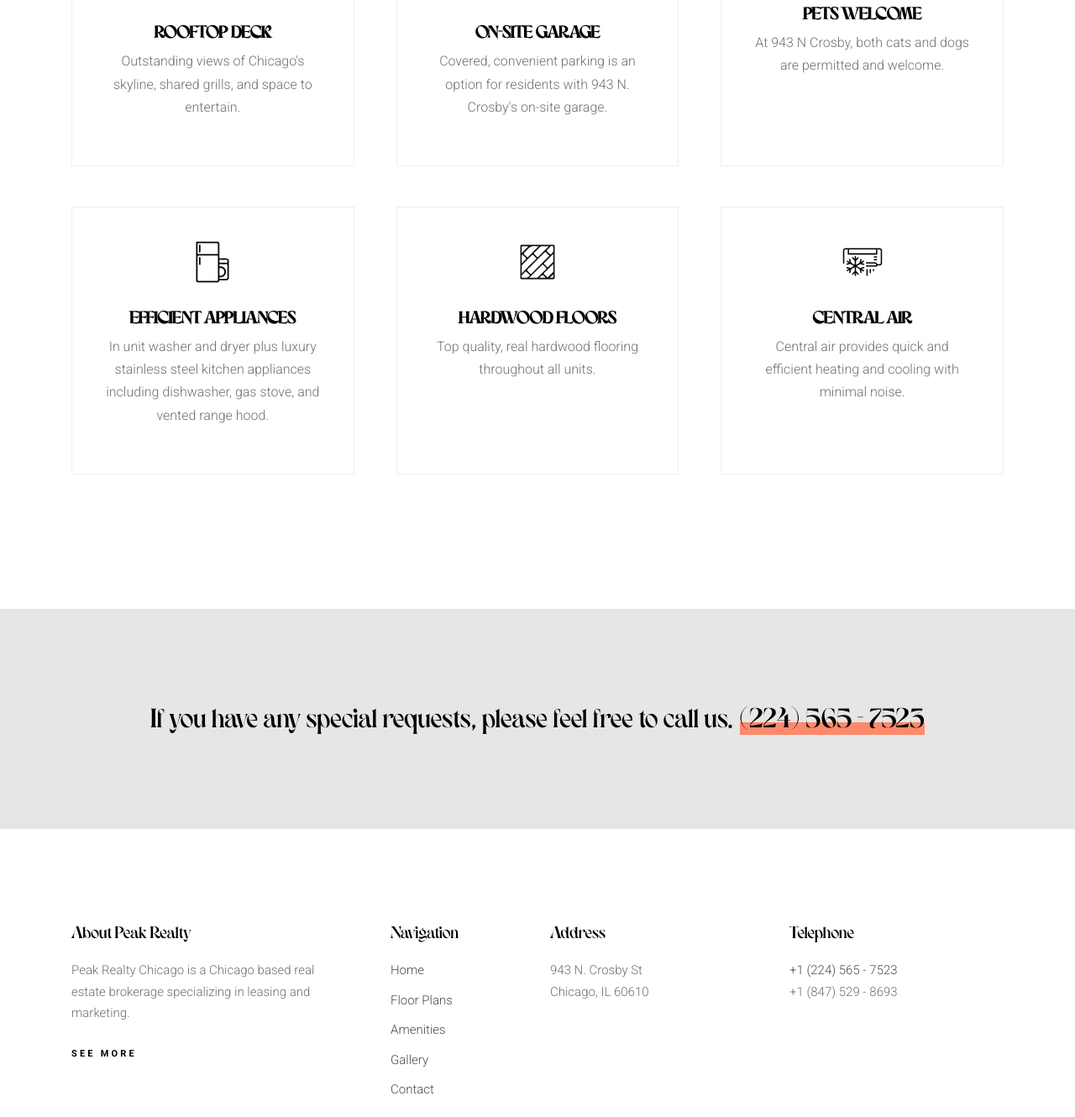
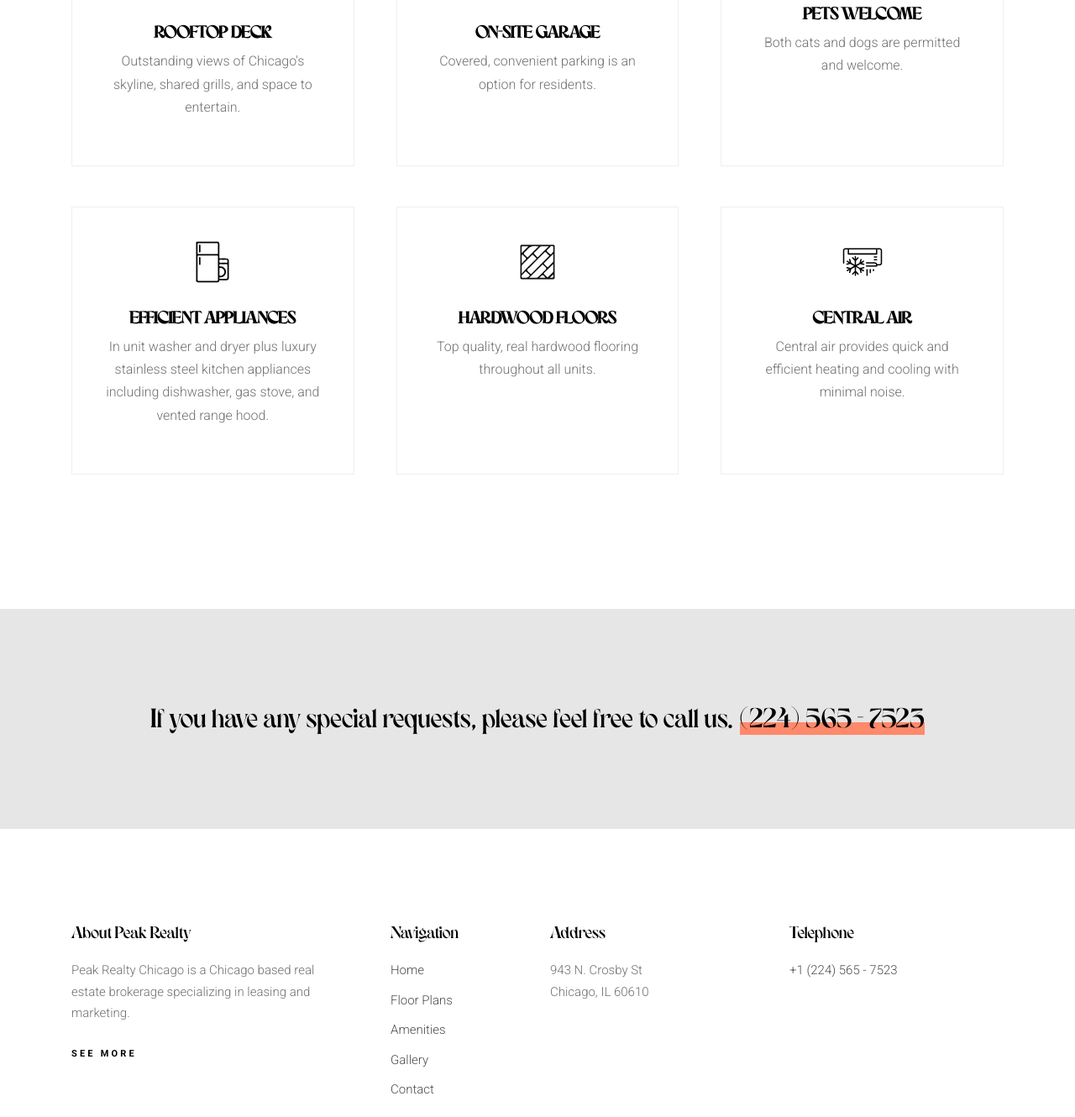
Before and after one commit to msciarrone/943final, a plain HTML site: page index.html in a window 1280 px wide. Shown: the part 3047-4377 px from the top of the page at 84% size. Drawn offline with Linux system fonts and the light colour scheme; files whose address does not match are found by name.

Commit message:
Update index.html

```diff
--- a/index.html
+++ b/index.html
@@ -224,7 +224,7 @@
                     <img src="images/svg/parking.svg" alt="Image" class="img-fluid">
                   </div>
                   <h3>ON-SITE GARAGE</h3>
-                  <p>Covered, convenient parking is an option for residents with 943 N. Crosby's on-site garage.</p>
+                  <p>Covered, convenient parking is an option for residents.</p>
                 </div>
               </div>
 
@@ -234,7 +234,7 @@
                     <img src="images/svg/pets.svg" alt="Image" class="img-fluid">
                   </div>
                   <h3>PETS WELCOME</h3>
-                  <p>At 943 N Crosby, both cats and dogs are permitted and welcome.</p>
+                  <p>Both cats and dogs are permitted and welcome.</p>
                 </div>
               </div>
 
@@ -316,7 +316,6 @@
                       <h3>Telephone</h3>
                       <p>
                         <a href="#">+1 (224) 565 - 7523</a><br>
-                        +1 (847) 529 - 8693
                       </p>
                     </div>
                   </div>
```
